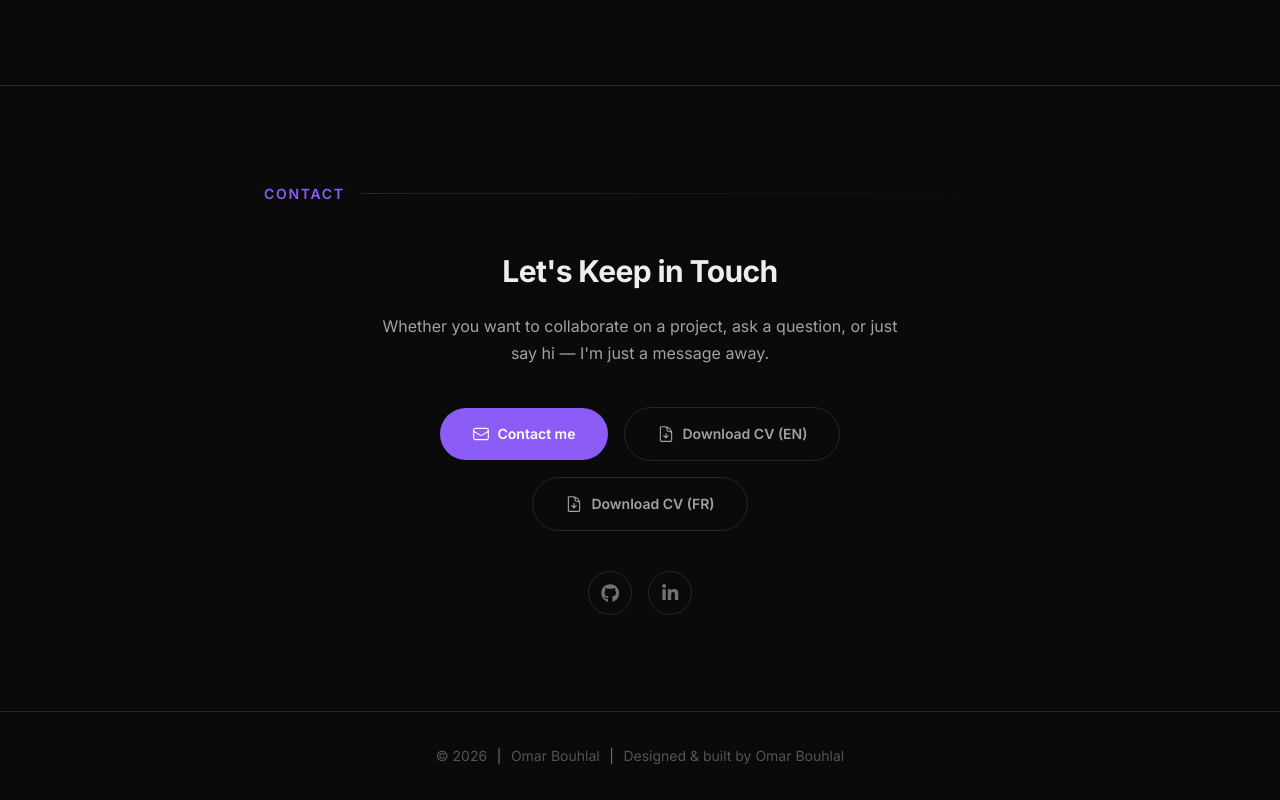
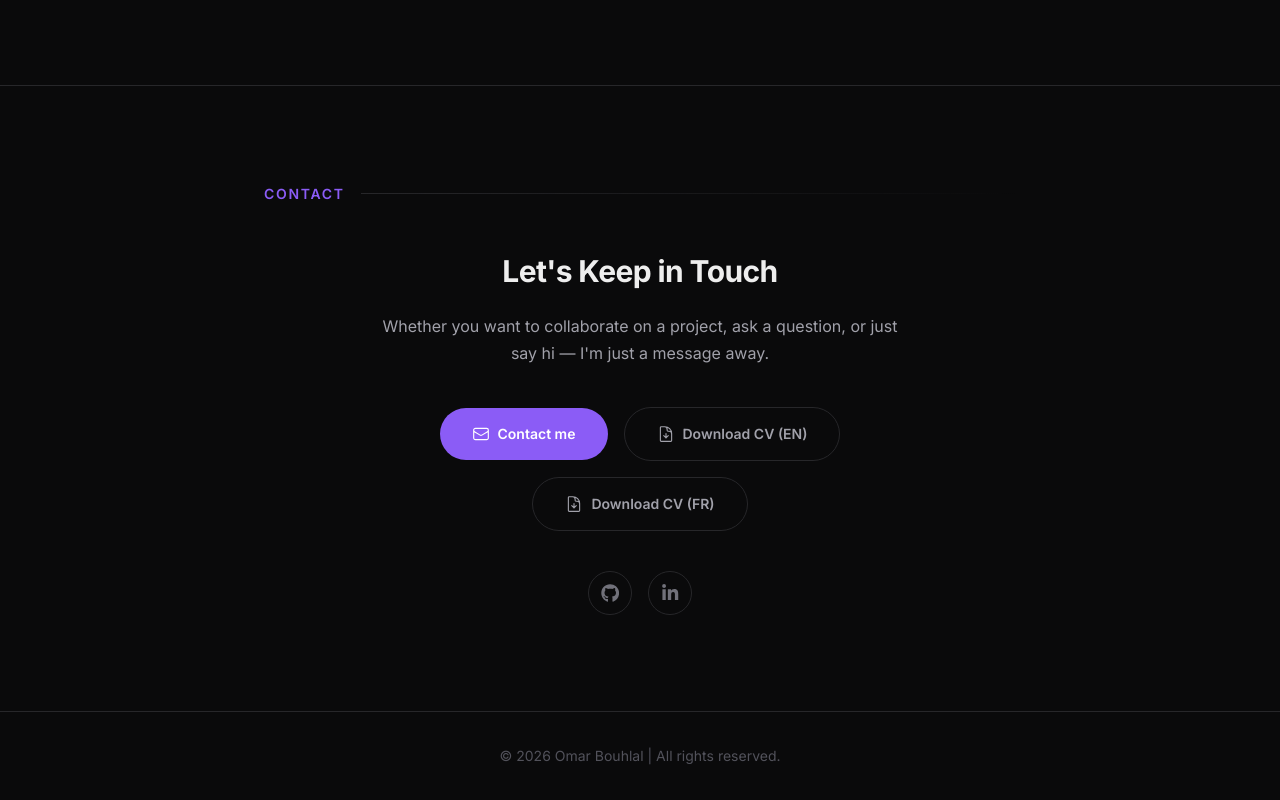
Before and after one commit to OmarBouhlal/portfolio, a React (Vite) app: page / in a window 1280 px wide. Shown: the part 4535-5335 px from the top of the page. Built offline with nearby package versions, Linux system fonts and the light colour scheme.

Commit message:
update footer

```diff
--- a/src/components/Footer.tsx
+++ b/src/components/Footer.tsx
@@ -1,4 +1,3 @@
-import { footerInfo } from "../data/portfolio";
 import { useLanguage } from "../context/LanguageContext";
 import "./Footer.css";
 
@@ -9,7 +8,6 @@ export default function Footer() {
         <footer className="footer">
             <div className="footer-inner">
                 <p className="footer-text">
-                    © {footerInfo.year} <span>|</span> {footerInfo.name} <span>|</span>{" "}
                     {t("footer_tagline")}
                 </p>
             </div>
--- a/src/i18n/translations.ts
+++ b/src/i18n/translations.ts
@@ -82,7 +82,7 @@ const translations = {
         contact_btn_cv_fr: "Download CV (FR)",
 
         // Footer
-        footer_tagline: "Designed & built by Omar Bouhlal",
+        footer_tagline: "© 2026 Omar Bouhlal | All rights reserved.",
     },
 
     fr: {
@@ -162,7 +162,7 @@ const translations = {
         contact_btn_cv_fr: "Télécharger CV (FR)",
 
         // Footer
-        footer_tagline: "Conçu & développé par Omar Bouhlal",
+        footer_tagline: "© 2026 Omar Bouhlal | Tous droits réservés.",
     },
 } as const;
 
```
